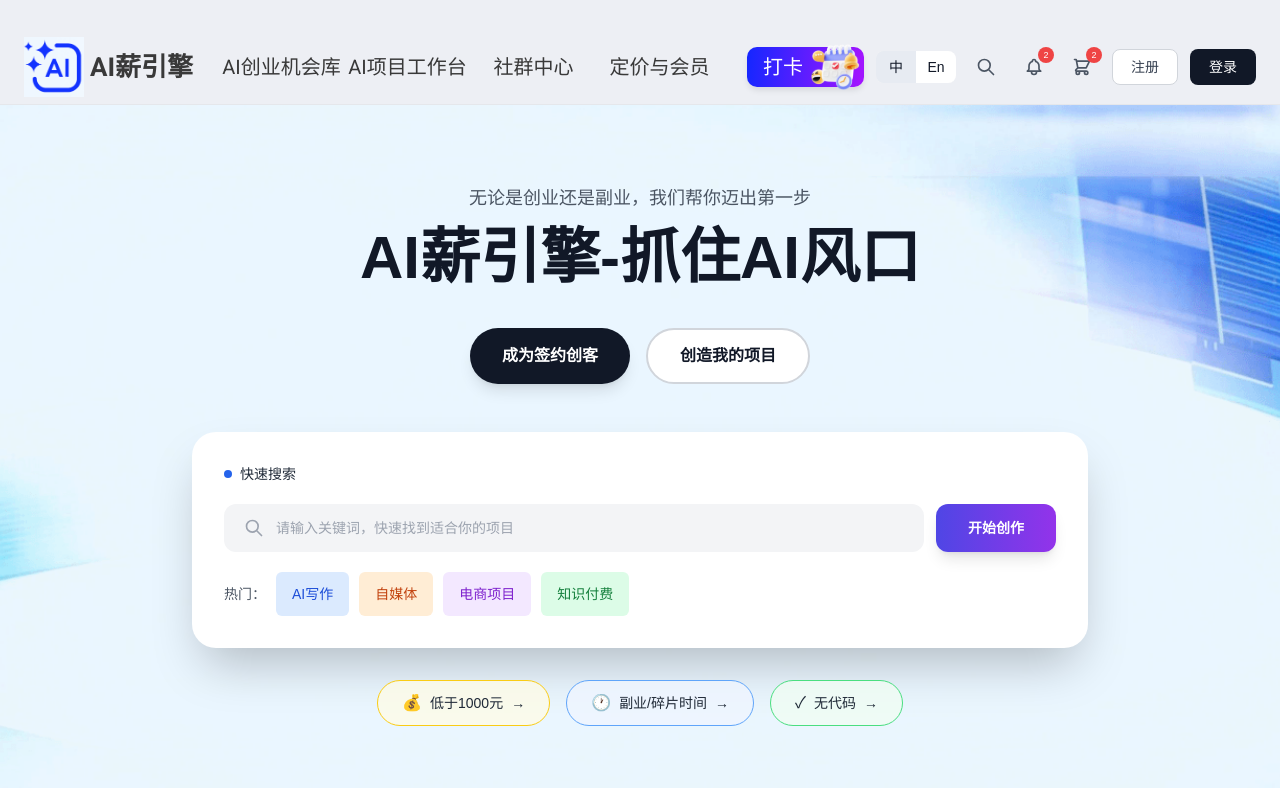
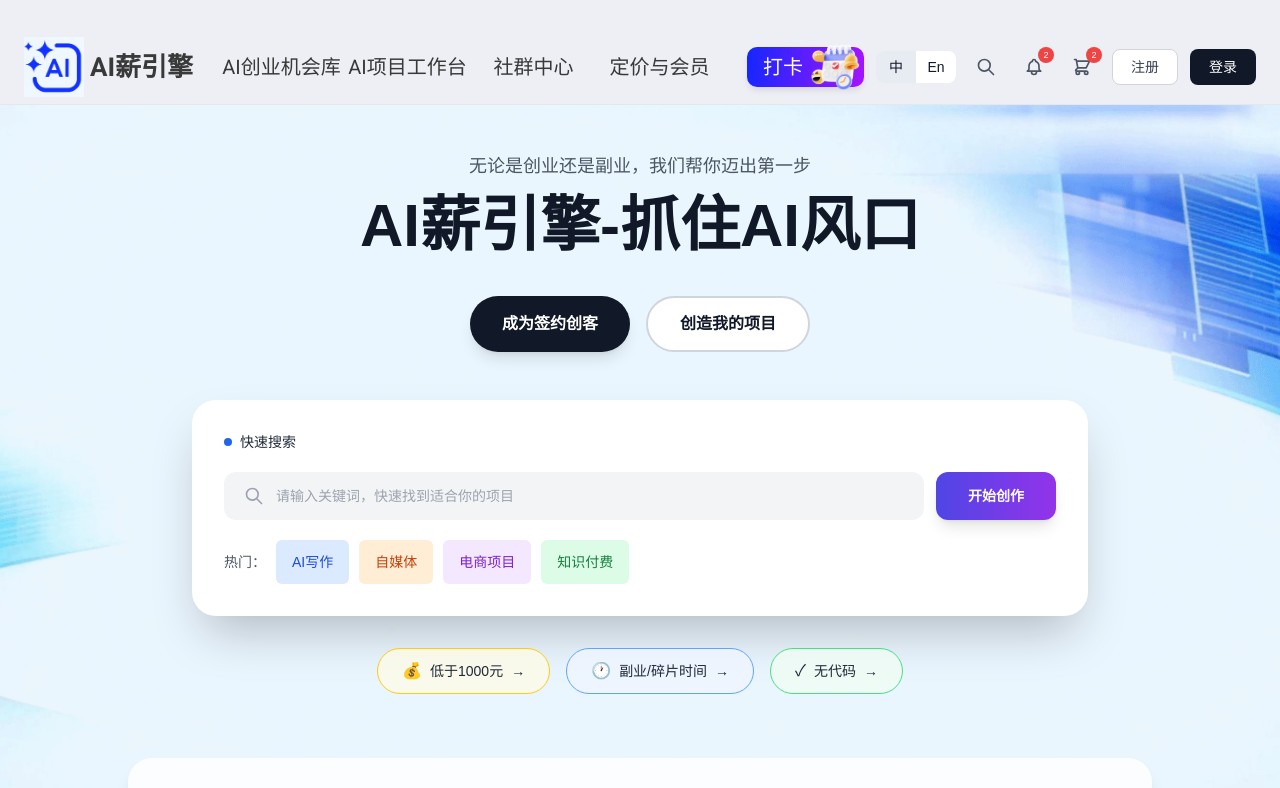
Before and after one commit to pikecode/aisalaryengine, a Vue app: page / in a window 1280 px wide. Shown: the top 788 px of the page. Built offline with nearby package versions, Linux system fonts and the light colour scheme.

Commit message:
fix: 减少HeroSection顶部padding，紧贴头部下方

```diff
--- a/src/components/home/HeroSection.vue
+++ b/src/components/home/HeroSection.vue
@@ -142,7 +142,7 @@ const searchQuery = ref('')
 .hero-section {
   position: relative;
   overflow: hidden;
-  padding-top: 6rem;
+  padding-top: 2rem;
   padding-bottom: 4rem;
   background-image: url('@/assets/hero-bg.png');
   background-size: cover;
@@ -152,7 +152,7 @@ const searchQuery = ref('')
 
 @media (min-width: 768px) {
   .hero-section {
-    padding-top: 5rem;
+    padding-top: 3rem;
   }
 }
 </style>
```
